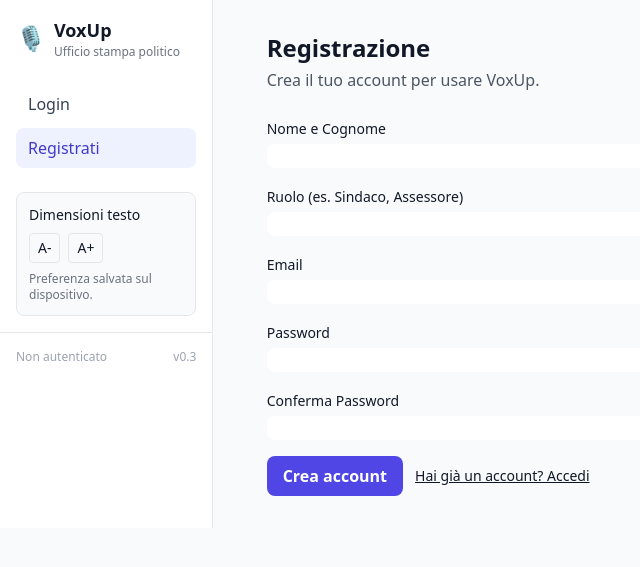
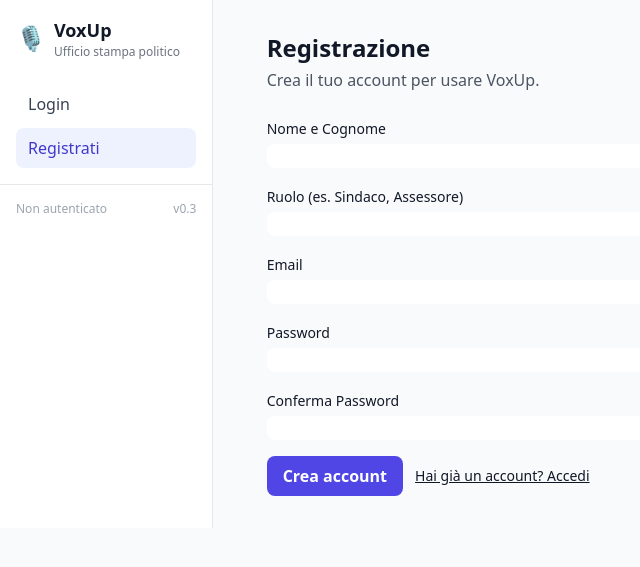
Before and after one commit to lorenzospadotto-debug/noventa-comms-app, a FastAPI app: page /register in a window 1280 px wide. Shown: the top 567 px of the page, without its empty margins (0-640 px from the left). Run offline with FastAPI, Linux system fonts and the light colour scheme; some libraries are stand-ins or nearby versions.

Commit message:
Update base.html

```diff
--- a/templates/base.html
+++ b/templates/base.html
@@ -44,20 +44,12 @@
               <a href="/register" class="block px-3 py-2 rounded-lg font-medium {% if path.startswith('/register') %}bg-indigo-50 text-indigo-700{% else %}text-gray-700 hover:bg-gray-100{% endif %}">Registrati</a>
             {% endif %}
           </nav>
-
-          <div class="mt-6 p-3 rounded-lg bg-gray-50 border text-sm">
-            <div class="font-medium mb-2">Dimensioni testo</div>
-            <div class="flex gap-2">
-              <button type="button" id="font-dec" class="px-2 py-1 border rounded">A-</button>
-              <button type="button" id="font-inc" class="px-2 py-1 border rounded">A+</button>
-            </div>
-            <div class="text-xs text-gray-500 mt-2">Preferenza salvata sul dispositivo.</div>
-          </div>
         </div>
 
         <div class="px-4 py-4 border-t border-gray-200 flex items-center justify-between">
           {% if request.session.get('auth') %}
-            <div class="text-sm text-gray-600 truncate">👤 {{ request.session.get('user', {}).get('name','') }}</div>
+            {% set u = (request.session.get('user') or {}) %}
+            <div class="text-sm text-gray-600 truncate">👤 {{ u.get('name','') }}</div>
             <a href="/logout" class="text-sm text-gray-600 hover:text-gray-900">Esci</a>
           {% else %}
             <span class="text-xs text-gray-400">Non autenticato</span>
@@ -84,6 +76,19 @@
     </div>
   </div>
 
-  <script src="/static/main.js"></script>
+  <script>
+    function showOverlay(){ document.getElementById('overlay').classList.add('show'); }
+    // Accessibilità: preferenza dimensione testo locale
+    const htmlEl = document.documentElement;
+    const saved = localStorage.getItem('voxup-fontsize');
+    if (saved) htmlEl.style.fontSize = saved;
+    addEventListener('DOMContentLoaded', () => {
+      const dec = document.getElementById('font-dec');
+      const inc = document.getElementById('font-inc');
+      function set(size){ htmlEl.style.fontSize = size; localStorage.setItem('voxup-fontsize', size); }
+      if (dec) dec.addEventListener('click', () => set('15px'));
+      if (inc) inc.addEventListener('click', () => set('18px'));
+    });
+  </script>
 </body>
 </html>
```
